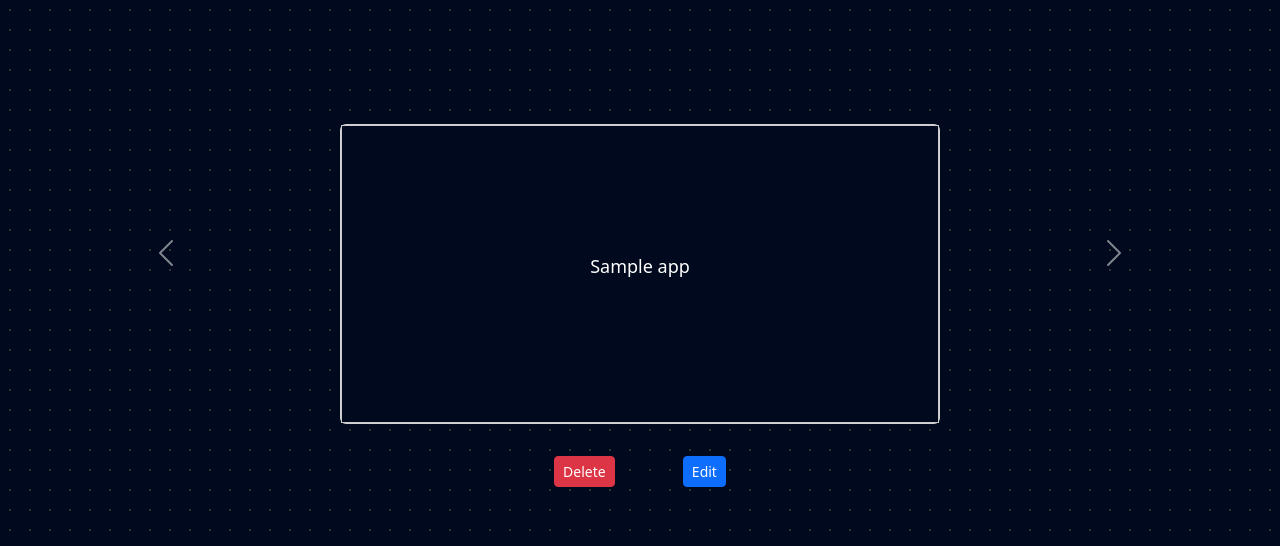
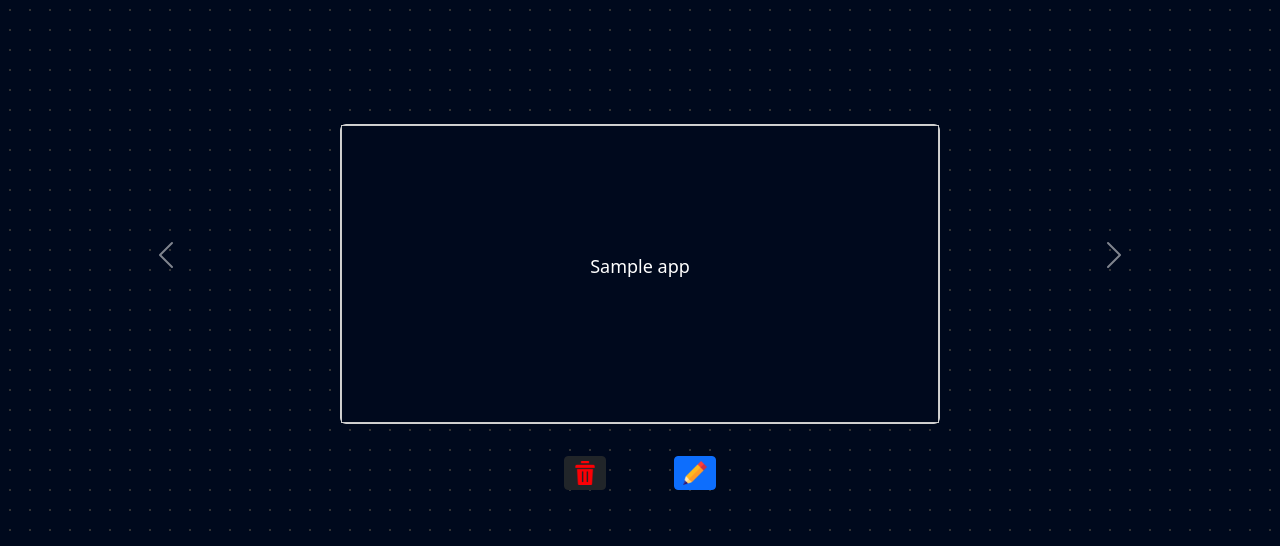
Before and after one commit to nberdi/Flashcard-App, a Flask app: a page that uses templates/flashcard_module.html in a window 1280 px wide. Shown: the part 620-1166 px from the top of the page. Run offline with Flask 3, Linux system fonts and the light colour scheme; tables that the repository leaves empty hold one stand-in row (values such as "Sample post").

Commit message:
changed setting btns with imgs

```diff
--- a/templates/flashcard_module.html
+++ b/templates/flashcard_module.html
@@ -52,8 +52,8 @@
                             </div>
                         </div>
                         <div>
-                            <a href="/delete/{{ card.id }}" class="btn btn-danger btn-sm flashcard_settings">Delete</a>
-                            <a href="/edit_flashcard/{{ card.id }}" class="btn btn-primary btn-sm flashcard_settings">Edit</a>
+                            <a href="/delete/{{ card.id }}" class="btn btn-dark btn-sm flashcard_settings"><img class="setting_img" src="{{ url_for('static', filename='imgs/delete.png') }}" alt="Delete"></a>
+                            <a href="/edit_flashcard/{{ card.id }}" class="btn btn-primary btn-sm flashcard_settings"><img class="setting_img" src="{{ url_for('static', filename='imgs/edit.png') }}" alt="Edit"></a>
                         </div>
                     </div>
                 {% endfor %}
```
